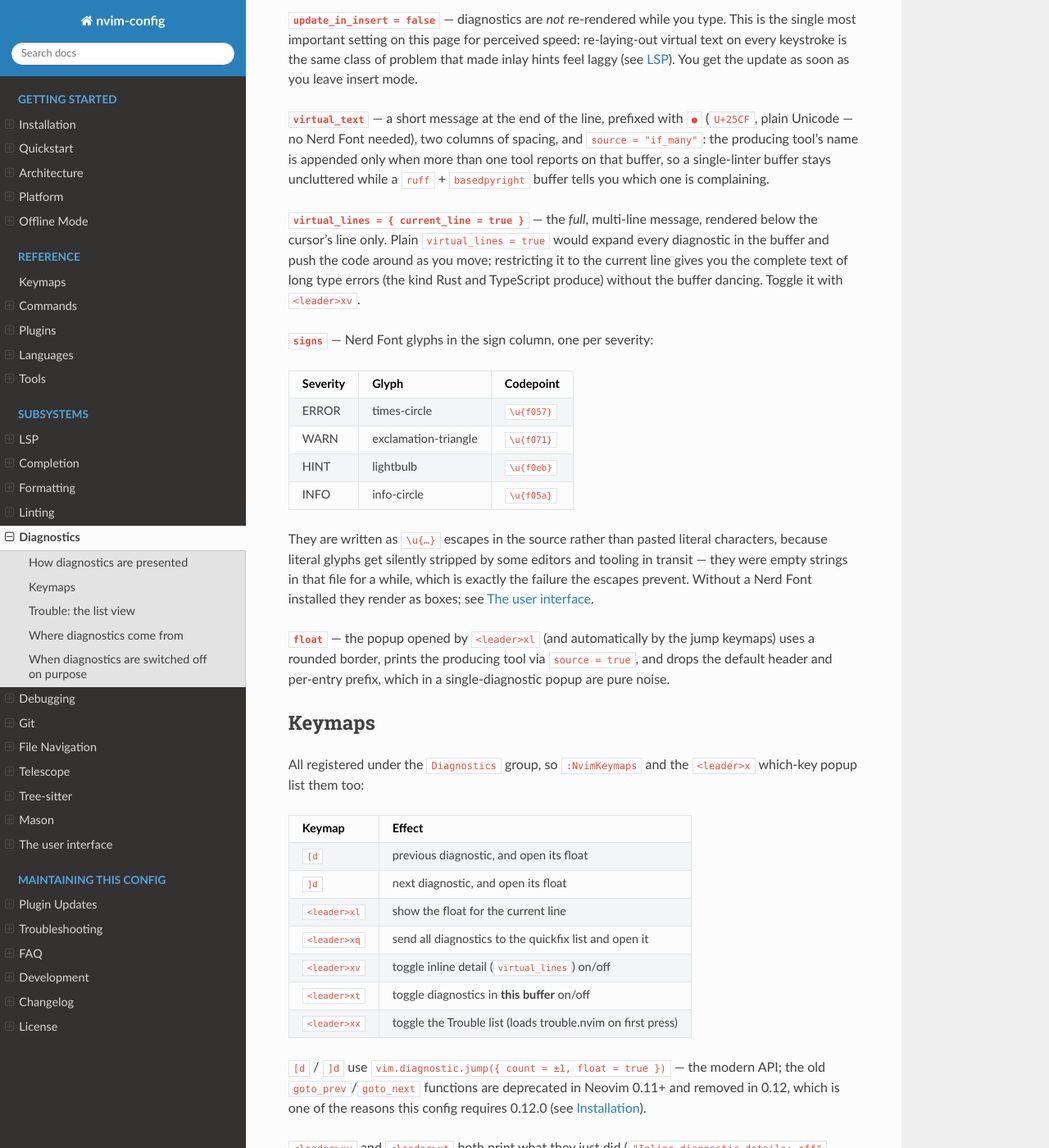
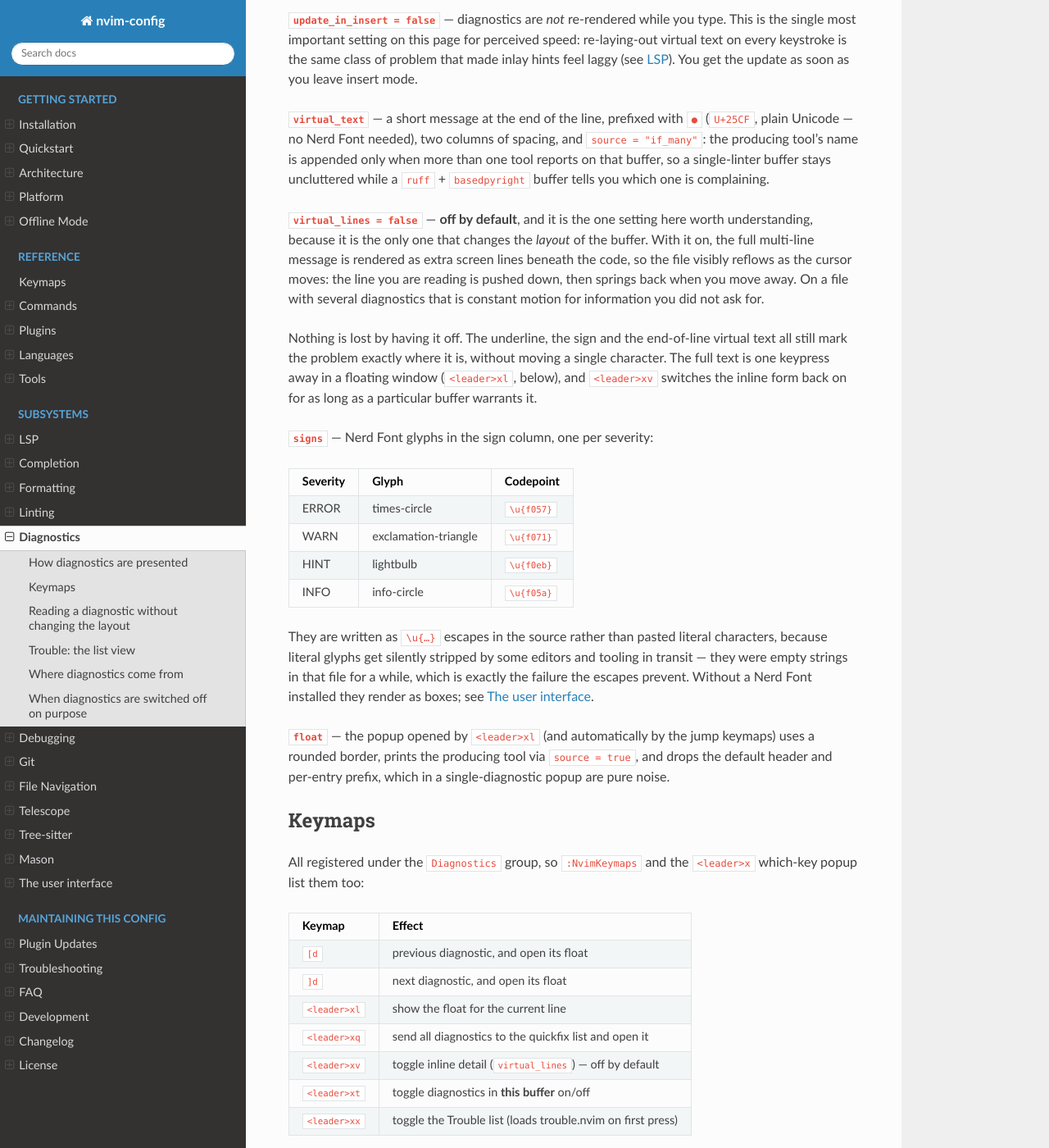
Before and after one commit to MichaelWeissDEV/nvim-config, a Sphinx documentation site: the page built from docs/diagnostics.md, in a window 1280 px wide and 1400 px high, scrolled down 618 px. Shown: the whole window at 82% size. Built offline with Sphinx 7.4.7 and the Read the Docs theme 3.1.0, drawn with Linux system fonts in a browser that asks for light colours; some of the changed text lies outside the part shown.

Commit message:
Diagnostics no longer reflow the buffer; fix the one-way toggle

```diff
--- a/doc/nvim-config.txt
+++ b/doc/nvim-config.txt
@@ -142,7 +142,7 @@ Diagnostics ~
     n      <leader>xl         Line diagnostics (float)
     n      <leader>xq         Diagnostics to quickfix
     n      <leader>xt         Toggle diagnostics in this buffer
-    n      <leader>xv         Toggle inline diagnostic details (virtual_lines)
+    n      <leader>xv         Toggle inline diagnostic details (virtual_lines, off by default)
     n      <leader>xx         Toggle diagnostics list (Trouble)
     n      [d                 Previous diagnostic
     n      ]d                 Next diagnostic
--- a/docs/diagnostics.md
+++ b/docs/diagnostics.md
@@ -33,12 +33,19 @@ only when more than one tool reports on that buffer, so a single-linter
 buffer stays uncluttered while a `ruff` + `basedpyright` buffer tells you
 which one is complaining.
 
-**`virtual_lines = { current_line = true }`** — the *full*, multi-line
-message, rendered below the cursor's line only. Plain `virtual_lines = true`
-would expand every diagnostic in the buffer and push the code around as you
-move; restricting it to the current line gives you the complete text of long
-type errors (the kind Rust and TypeScript produce) without the buffer
-dancing. Toggle it with `<leader>xv`.
+**`virtual_lines = false`** — **off by default**, and it is the one setting
+here worth understanding, because it is the only one that changes the
+*layout* of the buffer. With it on, the full multi-line message is rendered
+as extra screen lines beneath the code, so the file visibly reflows as the
+cursor moves: the line you are reading is pushed down, then springs back
+when you move away. On a file with several diagnostics that is constant
+motion for information you did not ask for.
+
+Nothing is lost by having it off. The underline, the sign and the
+end-of-line virtual text all still mark the problem exactly where it is,
+without moving a single character. The full text is one keypress away in a
+floating window (`<leader>xl`, below), and `<leader>xv` switches the inline
+form back on for as long as a particular buffer warrants it.
 
 **`signs`** — Nerd Font glyphs in the sign column, one per severity:
 
@@ -71,7 +78,7 @@ All registered under the `Diagnostics` group, so `:NvimKeymaps` and the
 | `]d` | next diagnostic, and open its float |
 | `<leader>xl` | show the float for the current line |
 | `<leader>xq` | send all diagnostics to the quickfix list and open it |
-| `<leader>xv` | toggle inline detail (`virtual_lines`) on/off |
+| `<leader>xv` | toggle inline detail (`virtual_lines`) — off by default |
 | `<leader>xt` | toggle diagnostics in **this buffer** on/off |
 | `<leader>xx` | toggle the Trouble list (loads trouble.nvim on first press) |
 
@@ -83,7 +90,26 @@ requires 0.12.0 (see {doc}`installation`).
 `<leader>xv` and `<leader>xt` both print what they just did
 (`"Inline diagnostic details: off"`, `"Diagnostics in this buffer: on"`) —
 a toggle whose only feedback is the absence of something is a toggle you
-lose track of.
+lose track of. Both are exported as `config.diagnostics.toggle_virtual_lines()`
+and `.toggle_buffer()` so `tests/test_diagnostics_display.lua` can assert
+they move in *both* directions, which an earlier one-liner version did not.
+
+## Reading a diagnostic without changing the layout
+
+This is the intended everyday flow, given `virtual_lines` is off:
+
+- the **sign** and the **underline** tell you a line has a problem,
+- the **end-of-line text** gives you the gist,
+- `<leader>xl` opens a **floating window** over the buffer with the full
+  message and the tool that produced it — it overlays, so nothing below it
+  moves. Press it a second time to step into the float and scroll a long
+  message; `q` or any cursor movement dismisses it.
+- `K` does the same for LSP hover information (types, signatures,
+  documentation) — see {doc}`lsp`.
+
+`<leader>xv` is there for the case where you want the messages permanently
+in view while working through them, and `<leader>xx` opens the Trouble list
+when you would rather walk a whole project's worth.
 
 ## Trouble: the list view
 
```
Also changed, not shown: CHANGELOG.md (+20 -0 lines), docs/_generated/keymaps.md (+1 -1 lines), 4 other files.
